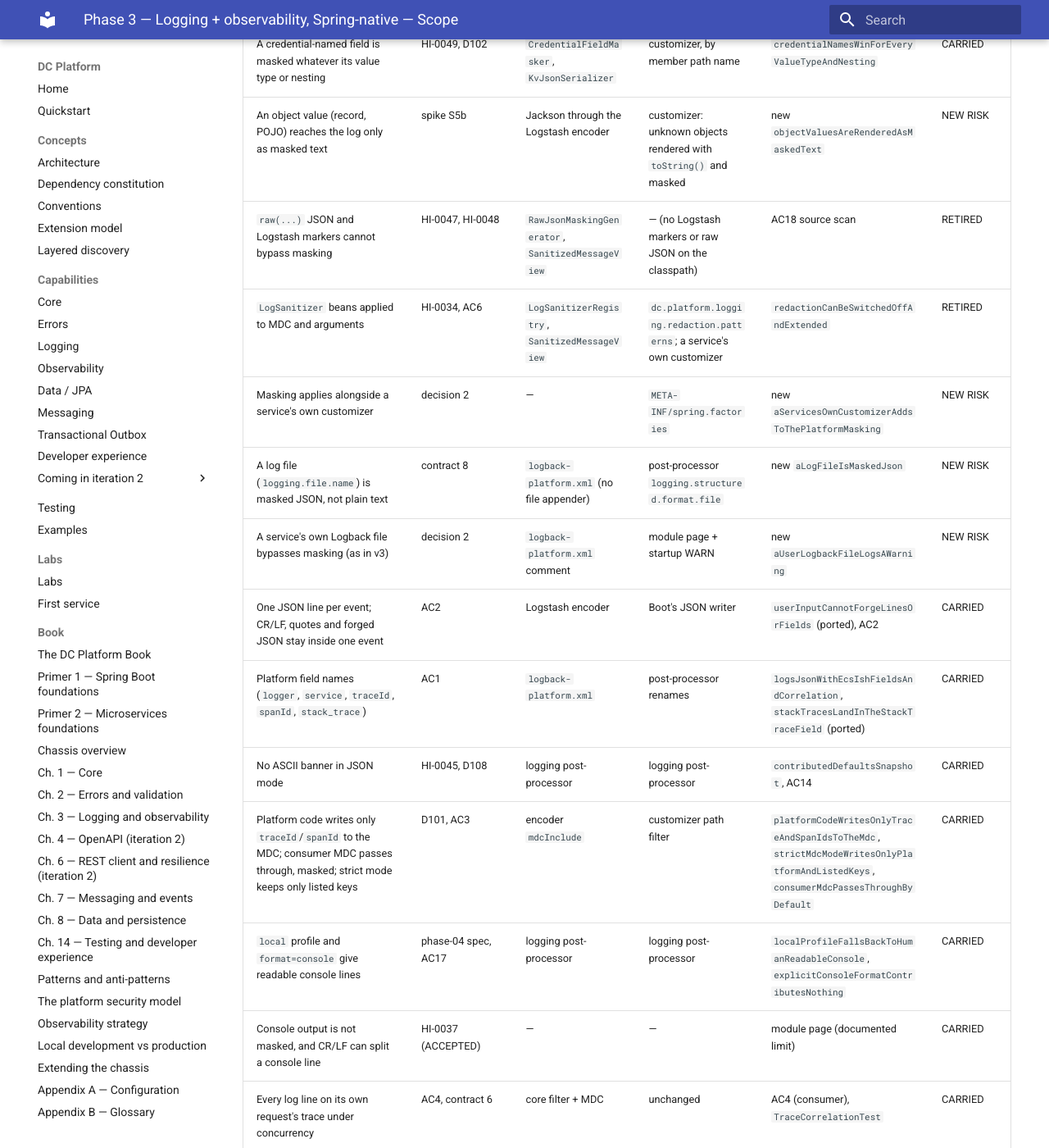
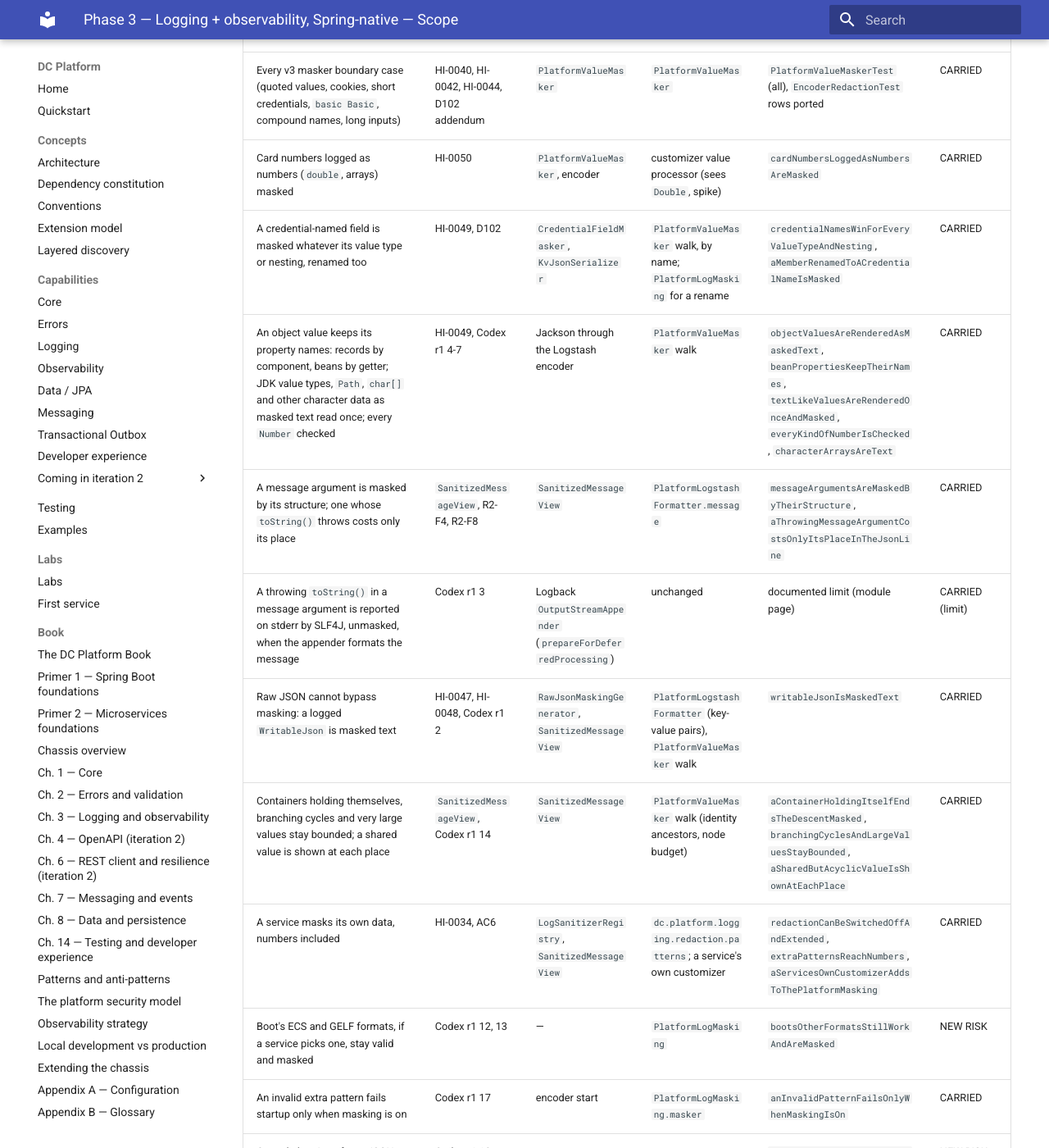
Before and after one commit to muhammadallee/dc-platform, an MkDocs documentation site: the page built from docs/spring-native/phase-03-logging-observability/scope.md, in a window 1280 px wide and 1400 px high, scrolled down 4573 px. Shown: the whole window at 82% size. Built offline with MkDocs 1.6.1 and Material for MkDocs 9.7.7, drawn with Linux system fonts in a browser that asks for light colours; some of the changed text lies outside the part shown.

Commit message:
docs(spring-native): phase 3 Codex round 1 answer, scope and D141 after the fixes
Co-Authored-By: Claude Opus 5.5 <noreply@anthropic.com>
Claude-Session: https://claude.ai/code/session_0131grQ6pUwFCGZox6ekZHiA

```diff
--- a/docs/spring-native/phase-03-logging-observability/scope.md
+++ b/docs/spring-native/phase-03-logging-observability/scope.md
@@ -51,12 +51,20 @@ Recorded as D141 in [`../../decisions/decision-log.md`](../../decisions/decision
    - **Field names:** `logging.structured.json.rename`, `exclude` and `add` keep the platform's field names without code.
 
    So the platform:
-   - sets `logging.structured.format.console=logstash` and `logging.structured.format.file=logstash`, the renames and
-     the `service` field as lowest-precedence defaults (rule 12, step 1). Setting the file format matters: a service that
-     sets `logging.file.name` would otherwise get Boot's plain pattern file, unmasked;
+   - sets `logging.structured.format.console` and `.file` to its own formatter, `PlatformLogstashFormatter`, as
+     lowest-precedence defaults (rule 12, step 1). It is Boot's Logstash layout with the platform's field names, written
+     by Boot's JSON writer with every members customizer Boot applies to its own formats. Setting the file format
+     matters: a service that sets `logging.file.name` would otherwise get Boot's plain pattern file, unmasked;
    - registers its customizer in `META-INF/spring.factories`, which Boot 4.1.2 loads
      (`StructuredLogFormatterFactory.JsonMembersCustomizerBuilder`). The customizer reuses the v3 masker
-     (`PlatformValueMasker`) with every boundary case Codex found in v3.
+     (`PlatformValueMasker`) with every boundary case Codex found in v3, and masks every format, Boot's ECS and GELF
+     included.
+
+   **Amended after Codex round 1** ([`review-round-1.md`](review-round-1.md)). The first version used Boot's own
+   `logstash` format with renames. A value processor cannot see the logging event, so it could not mask a message
+   argument by its structure (finding 3), and the renames and an added `service` member broke ECS and GELF (findings 12
+   and 13). The platform's formatter renders the message from its pattern, each argument masked by its structure first
+   (as v3's `SanitizedMessageView` did), and sanitizes each key-value pair before Boot writes it.
 
    **Removed:** `logback-platform.xml`, `PlatformJsonEncoder`, the raw-JSON and `Kv` serializers, and the
    `logstash-logback-encoder` dependency. The other option would keep a Logstash encoder that services cannot configure
@@ -73,13 +81,11 @@ Recorded as D141 in [`../../decisions/decision-log.md`](../../decisions/decision
    - **`LogSanitizer`:** its use, masking a service's own data, is covered by `dc.platform.logging.redaction.patterns`. A
      service that needs code can add its own customizer next to the platform's.
    - **Module:** `platform-logging-api` goes (ND15), and so does `LogSanitizerRegistry`.
-4. **The strict MDC allow-list is kept** (`dc.platform.logging.mdc.include`, D101). Boot writes MDC keys and key-value
-   pairs as top-level members alike, so in strict mode the customizer's path filter keeps only:
-   - Boot's standard fields;
-   - `traceId` and `spanId`;
-   - the listed keys, whether MDC or key-value.
-
-   The change is written on the module page.
+4. **The strict MDC allow-list is kept** (`dc.platform.logging.mdc.include`, D101). In strict mode the platform's
+   formatter writes only `traceId`, `spanId` and the listed keys of the MDC and the key-value pairs. It filters those
+   context keys only, so an unlisted key cannot pass under a name the layout uses (`stack_trace`, `tags`), and Boot's
+   other formats keep their own fields. Strict mode applies to the platform's format. The module page says that key-value
+   pairs are filtered too.
 5. **Actuator on its own port (ND13).**
    - **Default:** the observability defaults set `management.server.port=8081`. Probes and the Prometheus scrape live
      there, and the application port serves only the API. Gate F proves `/actuator/prometheus` is a 404 on the
@@ -96,8 +102,9 @@ Recorded as D141 in [`../../decisions/decision-log.md`](../../decisions/decision
 
 | Behaviour | Step | Mechanism |
 |---|---|---|
-| JSON lines, platform field names, `service`, no banner | 1 | `PlatformLoggingEnvironmentPostProcessor`: `logging.structured.format.console`, `logging.structured.json.rename.*`, `exclude`, `add.service`, `spring.main.banner-mode=off`, in `platform-logging-defaults` |
-| Masking, extra patterns, strict MDC | Boot | an internal `StructuredLoggingJsonMembersCustomizer` in `META-INF/spring.factories`; Boot instantiates it with the `Environment`, and it reads the kill switches |
+| JSON lines, platform field names, `service`, no banner | 1 | `PlatformLoggingEnvironmentPostProcessor`: `logging.structured.format.console` and `.file` (the platform's formatter), `logging.structured.json.context.include`, `spring.main.banner-mode=off`, in `platform-logging-defaults` |
+| Message arguments and key-value pairs masked by structure, strict MDC | Boot | the internal `PlatformLogstashFormatter`, which Boot instantiates for the format the defaults name |
+| Masking and extra patterns, in every format | Boot | an internal `StructuredLoggingJsonMembersCustomizer` in `META-INF/spring.factories`; Boot instantiates it with the `Environment`, and it reads the kill switches |
 | A user Logback file warned about | 3 | a startup WARN from `LoggingAutoConfiguration`, kill switch `dc.platform.logging.enabled` |
 | Readable console under `local` | 1 | the post-processor contributes nothing; Boot's own console logging |
 | Exposure, health groups, OTLP switch, management port | 1 | `PlatformObservabilityEnvironmentPostProcessor`, in `platform-observability-defaults` |
@@ -154,10 +161,16 @@ Every `FIXED` or `ACCEPTED` logging or observability issue, and the §7 contract
 | Credentials and the default PII set masked in message, MDC, arguments, exceptions and stack traces | HI-0033, D102, AC5 | `PlatformJsonEncoder`, `PlatformValueMasker`, `CredentialFieldMasker` | the platform customizer + `PlatformValueMasker` | `RedactedJsonLogOutputTest.masksEveryFieldTheEncoderWrites` (ported to Boot's output) | CARRIED |
 | Every v3 masker boundary case (quoted values, cookies, short credentials, `basic Basic`, compound names, long inputs) | HI-0040, HI-0042, HI-0044, D102 addendum | `PlatformValueMasker` | `PlatformValueMasker` | `PlatformValueMaskerTest` (all), `EncoderRedactionTest` rows ported | CARRIED |
 | Card numbers logged as numbers (`double`, arrays) masked | HI-0050 | `PlatformValueMasker`, encoder | customizer value processor (sees `Double`, spike) | `cardNumbersLoggedAsNumbersAreMasked` | CARRIED |
-| A credential-named field is masked whatever its value type or nesting | HI-0049, D102 | `CredentialFieldMasker`, `KvJsonSerializer` | customizer, by member path name | `credentialNamesWinForEveryValueTypeAndNesting` | CARRIED |
-| An object value (record, POJO) reaches the log only as masked text | spike S5b | Jackson through the Logstash encoder | customizer: unknown objects rendered with `toString()` and masked | new `objectValuesAreRenderedAsMaskedText` | NEW RISK |
-| `raw(...)` JSON and Logstash markers cannot bypass masking | HI-0047, HI-0048 | `RawJsonMaskingGenerator`, `SanitizedMessageView` | — (no Logstash markers or raw JSON on the classpath) | AC18 source scan | RETIRED |
-| `LogSanitizer` beans applied to MDC and arguments | HI-0034, AC6 | `LogSanitizerRegistry`, `SanitizedMessageView` | `dc.platform.logging.redaction.patterns`; a service's own customizer | `redactionCanBeSwitchedOffAndExtended` | RETIRED |
+| A credential-named field is masked whatever its value type or nesting, renamed too | HI-0049, D102 | `CredentialFieldMasker`, `KvJsonSerializer` | `PlatformValueMasker` walk, by name; `PlatformLogMasking` for a rename | `credentialNamesWinForEveryValueTypeAndNesting`, `aMemberRenamedToACredentialNameIsMasked` | CARRIED |
+| An object value keeps its property names: records by component, beans by getter; JDK value types, `Path`, `char[]` and other character data as masked text read once; every `Number` checked | HI-0049, Codex r1 4-7 | Jackson through the Logstash encoder | `PlatformValueMasker` walk | `objectValuesAreRenderedAsMaskedText`, `beanPropertiesKeepTheirNames`, `textLikeValuesAreRenderedOnceAndMasked`, `everyKindOfNumberIsChecked`, `characterArraysAreText` | CARRIED |
+| A message argument is masked by its structure; one whose `toString()` throws costs only its place | `SanitizedMessageView`, R2-F4, R2-F8 | `SanitizedMessageView` | `PlatformLogstashFormatter.message` | `messageArgumentsAreMaskedByTheirStructure`, `aThrowingMessageArgumentCostsOnlyItsPlaceInTheJsonLine` | CARRIED |
+| A throwing `toString()` in a message argument is reported on stderr by SLF4J, unmasked, when the appender formats the message | Codex r1 3 | Logback `OutputStreamAppender` (`prepareForDeferredProcessing`) | unchanged | documented limit (module page) | CARRIED (limit) |
+| Raw JSON cannot bypass masking: a logged `WritableJson` is masked text | HI-0047, HI-0048, Codex r1 2 | `RawJsonMaskingGenerator`, `SanitizedMessageView` | `PlatformLogstashFormatter` (key-value pairs), `PlatformValueMasker` walk | `writableJsonIsMaskedText` | CARRIED |
+| Containers holding themselves, branching cycles and very large values stay bounded; a shared value is shown at each place | `SanitizedMessageView`, Codex r1 14 | `SanitizedMessageView` | `PlatformValueMasker` walk (identity ancestors, node budget) | `aContainerHoldingItselfEndsTheDescentMasked`, `branchingCyclesAndLargeValuesStayBounded`, `aSharedButAcyclicValueIsShownAtEachPlace` | CARRIED |
+| A service masks its own data, numbers included | HI-0034, AC6 | `LogSanitizerRegistry`, `SanitizedMessageView` | `dc.platform.logging.redaction.patterns`; a service's own customizer | `redactionCanBeSwitchedOffAndExtended`, `extraPatternsReachNumbers`, `aServicesOwnCustomizerAddsToThePlatformMasking` | CARRIED |
+| Boot's ECS and GELF formats, if a service picks one, stay valid and masked | Codex r1 12, 13 | — | `PlatformLogMasking` | `bootsOtherFormatsStillWorkAndAreMasked` | NEW RISK |
+| An invalid extra pattern fails startup only when masking is on | Codex r1 17 | encoder start | `PlatformLogMasking.masker` | `anInvalidPatternFailsOnlyWhenMaskingIsOn` | CARRIED |
+| Console logging after a JSON start in the same JVM is console | Codex r1 18 | — | post-processor clears the platform's format system properties | `consoleLoggingAfterAJsonStartInTheSameJvmIsConsole`, `aFormatThePlatformSetInAnEarlierStartIsClearedForConsoleLogging` | NEW RISK |
 | Masking applies alongside a service's own customizer | decision 2 | — | `META-INF/spring.factories` | new `aServicesOwnCustomizerAddsToThePlatformMasking` | NEW RISK |
 | A log file (`logging.file.name`) is masked JSON, not plain text | contract 8 | `logback-platform.xml` (no file appender) | post-processor `logging.structured.format.file` | new `aLogFileIsMaskedJson` | NEW RISK |
 | A service's own Logback file bypasses masking (as in v3) | decision 2 | `logback-platform.xml` comment | module page + startup WARN | new `aUserLogbackFileLogsAWarning` | NEW RISK |
@@ -173,6 +186,7 @@ Every `FIXED` or `ACCEPTED` logging or observability issue, and the §7 contract
 | The `dependencies` group names only shipped capabilities | HI-0112 | observability post-processor (`db,rabbit,redis,restclient`) | `db,rabbit` | `contributedDefaultsSnapshot` | NEW (fix) |
 | Minimal exposure: `health,info,prometheus` | HI-0032, D105 | observability post-processor | unchanged | `onlyHealthInfoAndPrometheusAreExposed` | CARRIED |
 | Actuator unreachable on the application port | ND13 | — | observability post-processor (`management.server.port`) | new `managementRunsOnItsOwnPort`; AC9 (consumer) | NEW RISK |
+| An application port moved onto the management port fails startup instead of exposing actuator | Codex r1 1 | — | observability post-processor | `anApplicationPortOnThePlatformsManagementPortFailsStartup`, `anApplicationPortOnTheManagementPortRefusesToStart` | NEW RISK |
 | Tests with a random port get a random management port | decision 5 | — | observability post-processor | new `aRandomServerPortGivesARandomManagementPort` | NEW RISK |
 | `otlp.enabled=true` really exports spans | HI-0039 | starter + post-processor | unchanged | `theSwitchTurnsOnTheOtlpSpanExporter` | CARRIED |
 | The capability gauge exists when Boot creates the registry | HI-0043 | `CapabilityMetricsAutoConfiguration` | unchanged | `scrapeCarriesCommonTagsAndNoHighCardinalityValues` | CARRIED |
@@ -183,8 +197,10 @@ Every `FIXED` or `ACCEPTED` logging or observability issue, and the §7 contract
 | Shutdown lines are JSON on stdout; exit 143 | AC14, contract 10 | encoder | Boot's writer | AC14 (consumer) | CARRIED |
 
 **Mitigations for the `NEW RISK` rows:**
-- **Object values:** objects are rendered as masked text; records keep their component names. A service that needs
-  field-name masking logs a `Map`. The module page says so.
+- **Other formats:** the customizer masks every value in ECS and GELF; masking a message argument by its structure and
+  strict mode need the platform's format. The module page says so.
+- **Same-JVM restarts:** the post-processor clears only a format system property that holds the platform's formatter.
+- **Port collision:** startup fails with a message naming both properties.
 - **A service's own customizer:** the platform's comes from `spring.factories`, so it cannot be listed away.
 - **Log file:** the file format defaults to the same masked JSON.
 - **A service's own Logback file:** a WARN at startup, and a documented limit.
```
Also changed, not shown: docs/decisions/decision-log.md (+5 -1 lines), docs/spring-native/phase-03-logging-observability/codex/r1-answer.prompt.md (added, +98 -0 lines), docs/spring-native/phase-03-logging-observability/codex/r1-review.out.md (added, +189 -0 lines).
